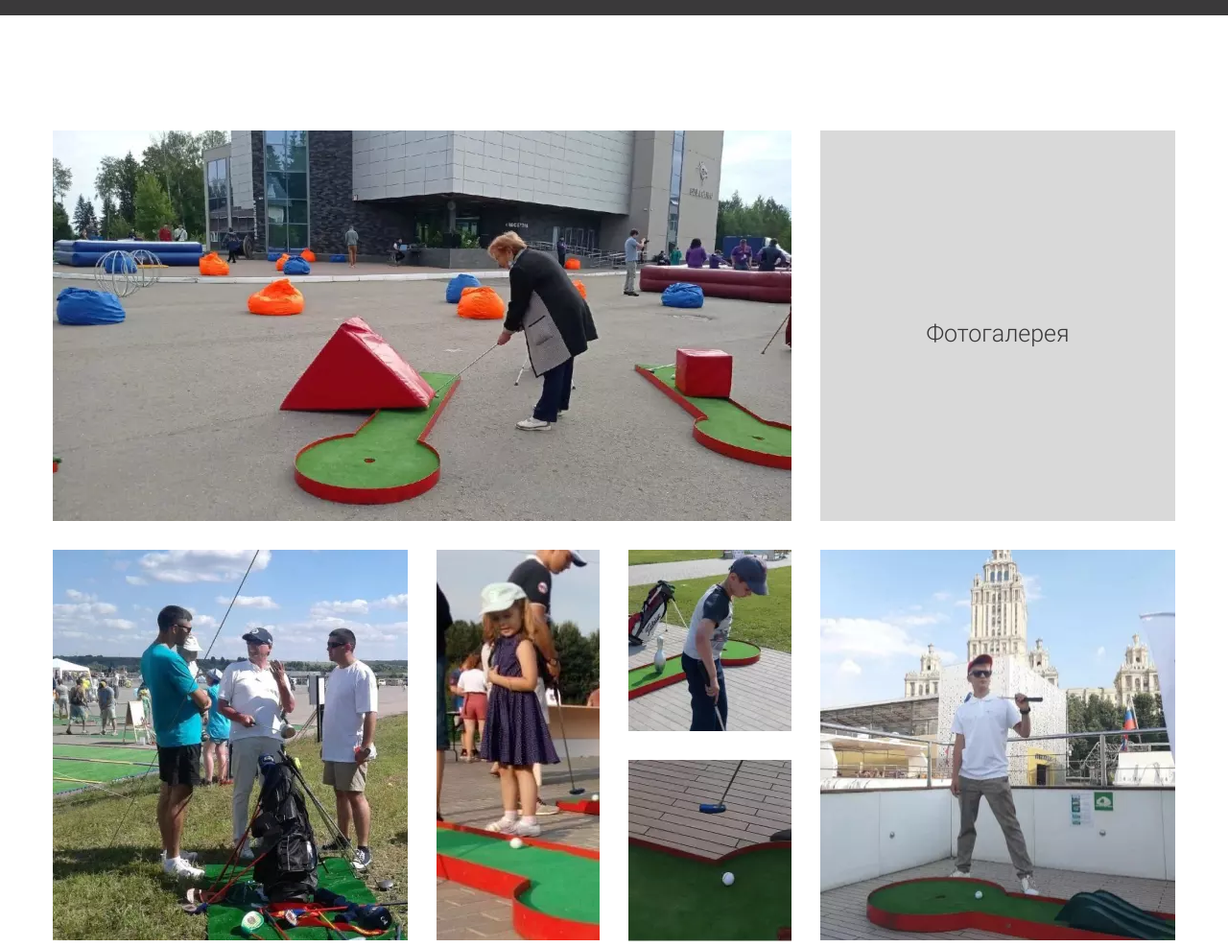
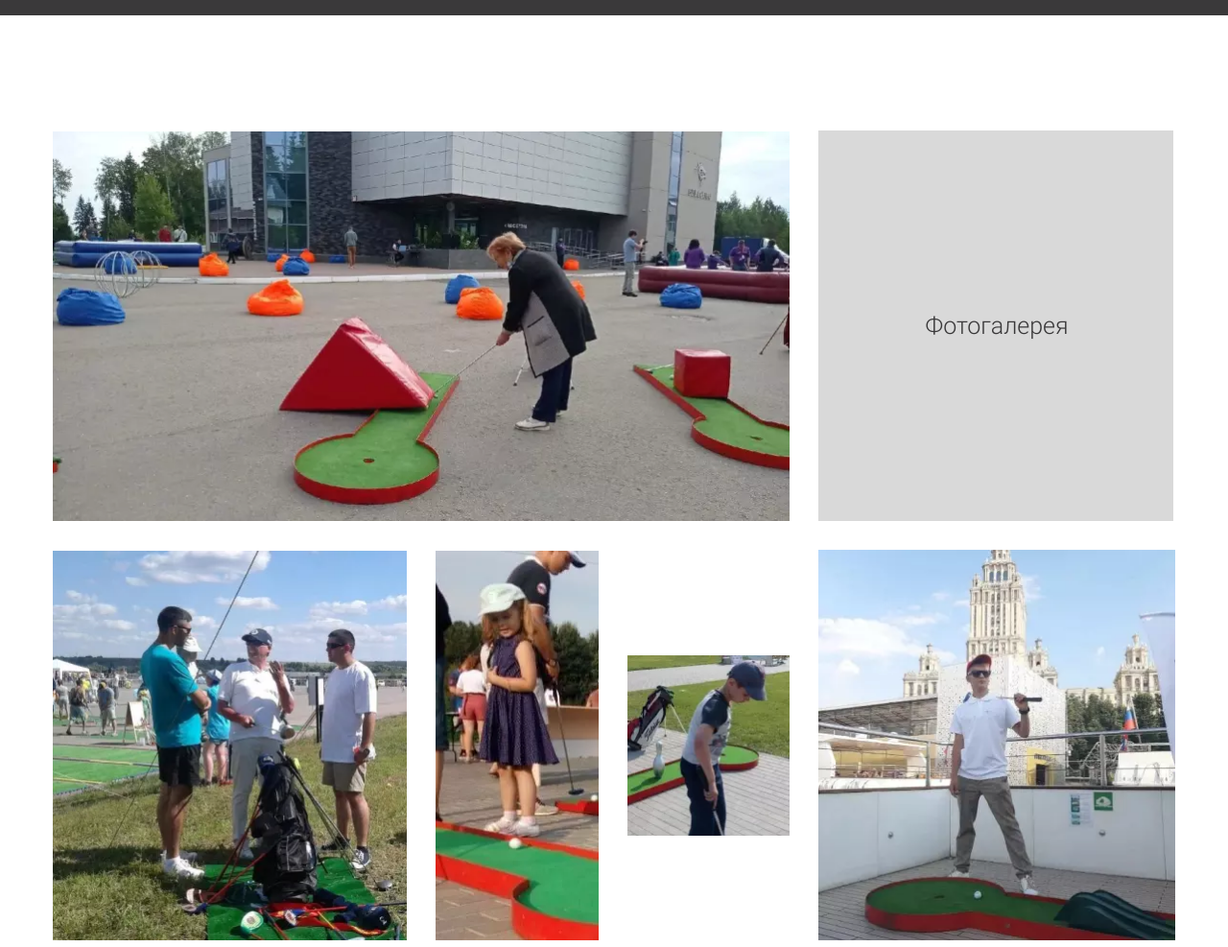
Before and after one commit to AlexayStar/miniGolf, a plain HTML site: page index.html in a window 1280 px wide. Shown: the part 3900-4887 px from the top of the page at 96% size. Drawn offline with nearby package versions, Linux system fonts and the light colour scheme.

Commit message:
Add files via upload

```diff
--- a/css/style.css
+++ b/css/style.css
@@ -500,11 +500,7 @@ body {
 }
 
 .gallery_title {
-    position: absolute;
     color: #3a393a;
-    top: 50%;
-    left: 50%;
-    transform: translate(-50%);
 }
 
 .gallery_item-3 {
@@ -537,6 +533,14 @@ body {
     flex-direction: column;
     justify-content: center;
     align-items: center;
+}
+
+.gallery_item {
+    display: flex;
+    flex-direction: column;
+    justify-content: center;
+    align-items: center;
+    height: 100%;
 }
 
 /*------------------------ Order -------------------------------*/
--- a/index.html
+++ b/index.html
@@ -376,9 +376,12 @@
                     <a class="gallery_item gallery_item-1" href="img/gallery/gallery-img-big-1.webp" data-fancybox>
                         <img src="img/gallery/gallety-img-1.webp" alt="Фото галереии">
                     </a>
-                    <h2 class="gallery_item gallery_item-2">
-                        <span class="title gallery_title">Фотогалерея</span>
-                    </h2>
+                    <div class="gallery_block gallery_item-2">
+                        <h2 class="gallery_item">
+                            <span class="title gallery_title">Фотогалерея</span>
+                        </h2>
+                    </div>
+
                     <a class="gallery_item gallery_item-3" href="img/gallery/gallery-img-big-3.webp" data-fancybox>
                         <img src="img/gallery/gallety-img-3.webp" alt="Фото галереии">
                     </a>
@@ -400,9 +403,11 @@
                 </div>
 
                 <div class="gallery_inner-mobile">
-                    <h2 class="gallery_item gallery_item-2">
-                        Фотогалерея
-                    </h2>
+                    <div class="gallery_item-2">
+                        <h2 class="gallery_item">
+                            <span class="title gallery_title">Фотогалерея</span>
+                        </h2>
+                    </div>
                     <a class="gallery_item gallery_item-1" href="img/gallery/gallery-img-big-1.webp" data-fancybox>
                         <img class="gallery_img" src="img/gallery/gallery-img-big-1.webp" alt="Фото галереии">
                     </a>
```
